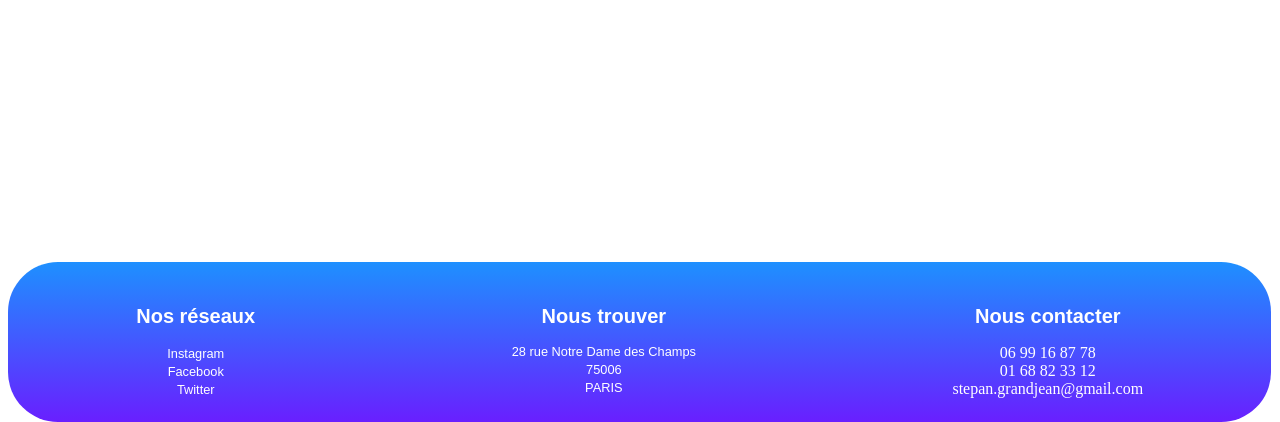
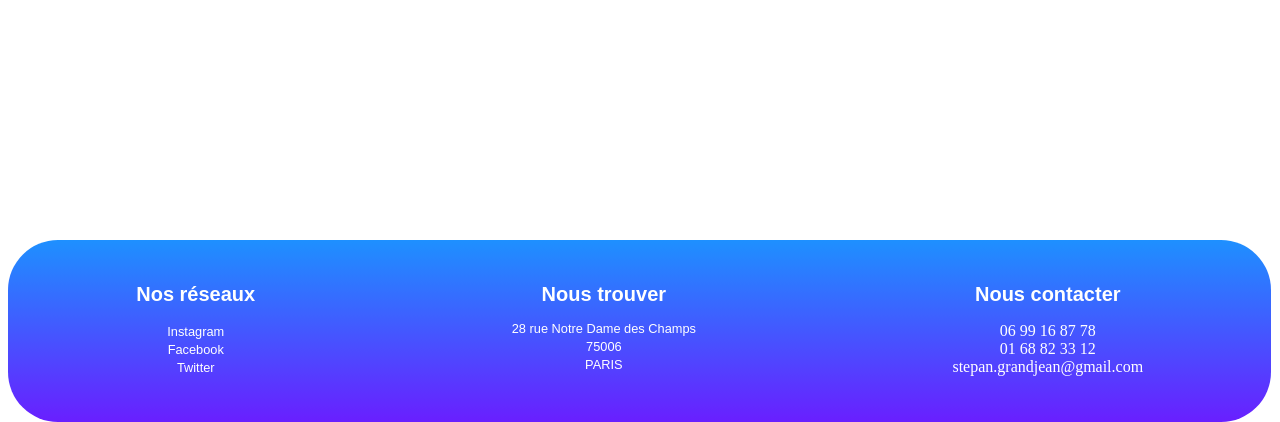
Before and after one commit to TarkusR/APP-G10E, a PHP site: page / in a window 1280 px wide. Shown: the part 378-800 px from the top of the page. Run offline with PHP 8.4, Linux system fonts and the light colour scheme.

Commit message:
css footer fixing

```diff
--- a/style.css
+++ b/style.css
@@ -247,12 +247,12 @@ a{
     border-radius: 50px;
     background: linear-gradient(#1E90FFFF,#691FFFFF);
     text-align: center;
-    position: absolute;
+    position: fixed;
     bottom:0;
     width: 98.7%;
     padding-top:50px;
     padding-block: 30px;
-    height:100px;
+    bottom: 0%;
 }
 
 
```
